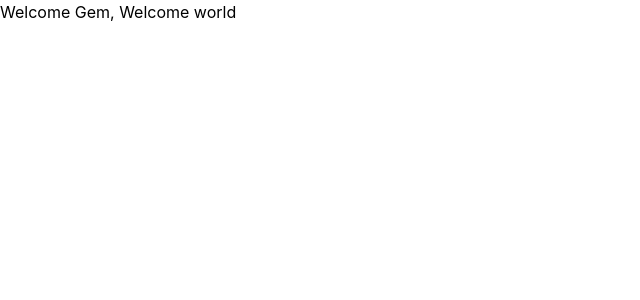
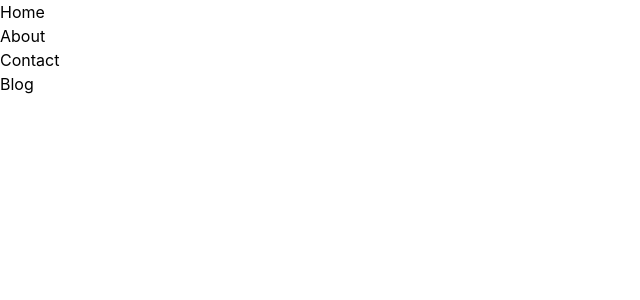
Before and after one commit to Gemcreation/eatgo, a React (Vite) app: page / in a window 1280 px wide. Shown: the top 300 px of the page, without its empty margins (0-640 px from the left). Built offline with nearby package versions, Linux system fonts and the light colour scheme.

Commit message:
adding navbar

```diff
--- a/src/components/Navbar/Navbar.jsx
+++ b/src/components/Navbar/Navbar.jsx
@@ -3,7 +3,12 @@
 const Navbar = () => {
   return (
     <div>
-      Welcome Gem, Welcome world
+      <ul>
+        <li>Home</li>
+        <li>About</li>
+        <li>Contact</li>
+        <li>Blog</li>
+      </ul>
     </div>
   )
 }
```
